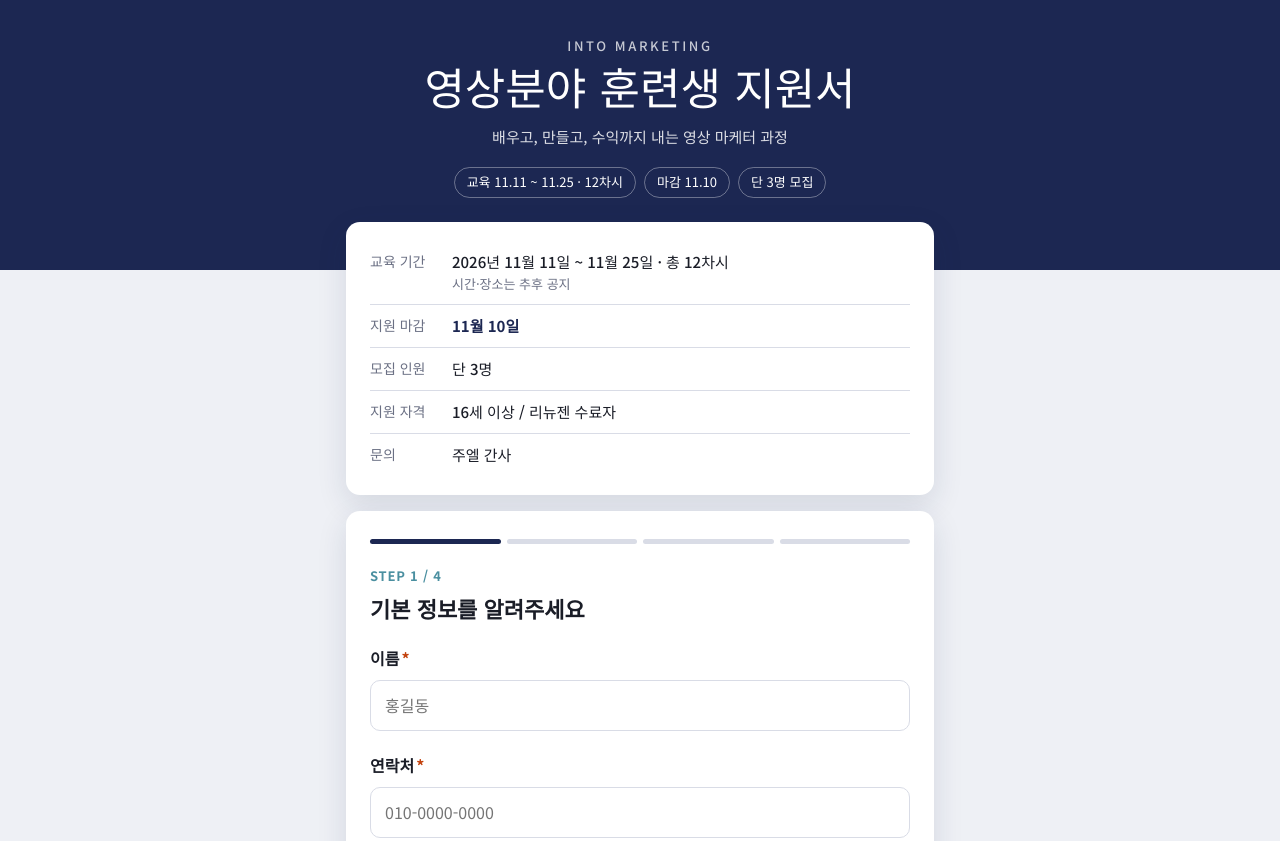
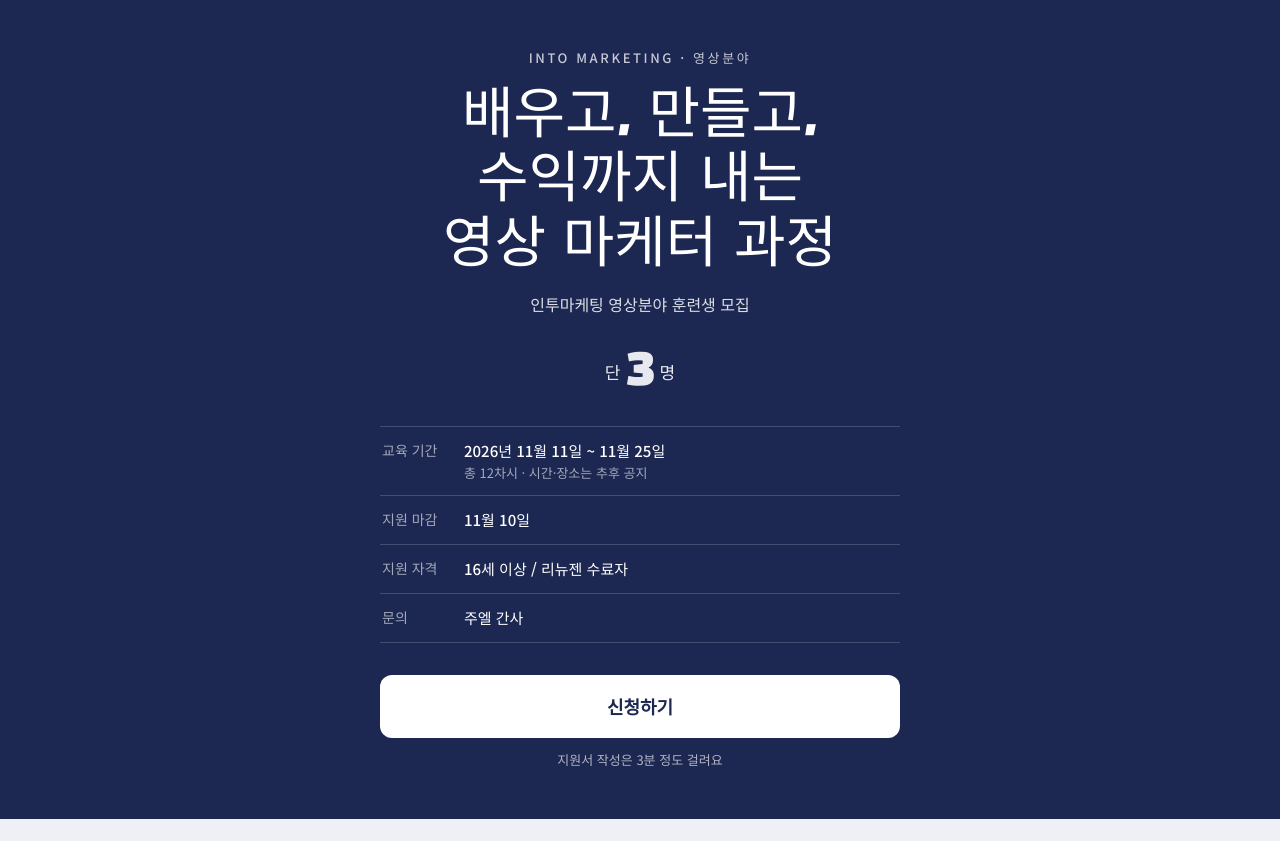
Before and after one commit to juel2414/into-video-apply, a plain HTML site: page index.html in a window 1280 px wide. Shown: the top 841 px of the page. After the commit the page ends 819 px from the top, so only its background shows below. Drawn offline with Linux system fonts and the light colour scheme.

Commit message:
메인 타이틀 화면에서 신청하기를 눌러 지원서로 넘어가게 변경
Co-Authored-By: Claude Opus 5.5 <noreply@anthropic.com>

```diff
--- a/index.html
+++ b/index.html
@@ -38,20 +38,31 @@ button,input,textarea{font:inherit;color:inherit}
 .chips{display:flex;flex-wrap:wrap;gap:8px;justify-content:center;margin-top:18px}
 .chips span{border:1px solid rgba(255,255,255,.35);border-radius:999px;padding:4px 12px;font-size:13px}
 
+.band .back{position:absolute;top:16px;left:16px;color:#fff;opacity:.75;font-size:14px;text-decoration:none;padding:4px 6px}
+.band .back:hover{opacity:1}
+.band{position:relative}
+
+/* 메인 타이틀 화면 */
+.intro{min-height:100vh;min-height:100svh;background:var(--navy);color:#fff;display:flex;align-items:center;justify-content:center;padding:48px 20px}
+.intro-in{width:100%;max-width:520px;text-align:center}
+.intro .brand{font-size:13px;letter-spacing:.2em;opacity:.75;font-weight:500}
+.intro h1{font-family:var(--display);font-weight:400;font-size:clamp(36px,9.5vw,56px);line-height:1.15;margin:16px 0 14px;text-wrap:balance}
+.intro .lead{margin:0;opacity:.85;font-size:16px}
+.intro .count{margin:26px 0 30px;font-size:17px;opacity:.9}
+.intro .count b{font-family:var(--display);font-weight:400;font-size:52px;line-height:1;color:#fff;margin:0 4px;vertical-align:-6px}
+.info{margin:0 0 32px;text-align:left;border-top:1px solid rgba(255,255,255,.18)}
+.info div{display:flex;gap:14px;padding:12px 2px;border-bottom:1px solid rgba(255,255,255,.18)}
+.info dt{flex:0 0 68px;color:rgba(255,255,255,.6);font-size:14px}
+.info dd{margin:0;font-size:15px;font-weight:500}
+.info dd small{display:block;color:rgba(255,255,255,.6);font-weight:400;font-size:13px}
+.cta{display:block;width:100%;background:#fff;color:var(--navy);border-radius:12px;padding:17px;font-size:18px;font-weight:900;text-decoration:none;transition:transform .15s,box-shadow .15s}
+.cta:hover{transform:translateY(-2px);box-shadow:0 10px 24px rgba(0,0,0,.25)}
+.cta:focus-visible{outline:3px solid var(--accent);outline-offset:3px}
+.intro .due{margin:12px 0 0;font-size:13px;opacity:.65}
+
 /* 카드 */
 .wrap{max-width:620px;margin:-48px auto 48px;padding:0 16px}
 .card{background:var(--paper);border-radius:14px;box-shadow:0 10px 30px rgba(28,39,82,.12);padding:28px 24px}
-.card + .card{margin-top:16px}
-
-/* 모집 안내 */
-.info{margin:0}
-.info div{display:flex;gap:14px;padding:9px 0;border-bottom:1px solid var(--line)}
-.info div:first-child{padding-top:0}
-.info div:last-child{border-bottom:0;padding-bottom:0}
-.info dt{flex:0 0 68px;color:var(--muted);font-size:14px}
-.info dd{margin:0;font-size:15px;font-weight:500}
-.info dd small{display:block;color:var(--muted);font-weight:400;font-size:13px}
-.info dd.hl{color:var(--navy);font-weight:700}
 
 /* 설문 */
 .progress{display:flex;gap:6px;margin-bottom:22px}
@@ -107,7 +118,28 @@ footer{text-align:center;font-size:13px;color:var(--muted);margin-top:20px}
 </head>
 <body>
 
+<!-- 메인 타이틀 화면 -->
+<section class="intro" id="intro">
+  <div class="intro-in">
+    <div class="brand">INTO MARKETING · 영상분야</div>
+    <h1>배우고, 만들고,<br>수익까지 내는<br>영상 마케터 과정</h1>
+    <p class="lead">인투마케팅 영상분야 훈련생 모집</p>
+    <p class="count">단<b>3</b>명</p>
+    <dl class="info">
+      <div><dt>교육 기간</dt><dd>2026년 11월 11일 ~ 11월 25일<small>총 12차시 · 시간·장소는 추후 공지</small></dd></div>
+      <div><dt>지원 마감</dt><dd>11월 10일</dd></div>
+      <div><dt>지원 자격</dt><dd>16세 이상 / 리뉴젠 수료자</dd></div>
+      <div><dt>문의</dt><dd>주엘 간사</dd></div>
+    </dl>
+    <a class="cta" href="#apply">신청하기</a>
+    <p class="due">지원서 작성은 3분 정도 걸려요</p>
+  </div>
+</section>
+
+<!-- 지원서 화면 -->
+<div id="applyView" hidden>
 <header class="band">
+  <a class="back" href="#">‹ 모집 안내</a>
   <div class="brand">INTO MARKETING</div>
   <h1>영상분야 훈련생 지원서</h1>
   <p>배우고, 만들고, 수익까지 내는 영상 마케터 과정</p>
@@ -119,16 +151,6 @@ footer{text-align:center;font-size:13px;color:var(--muted);margin-top:20px}
 </header>
 
 <main class="wrap">
-  <section class="card" aria-label="모집 안내">
-    <dl class="info">
-      <div><dt>교육 기간</dt><dd>2026년 11월 11일 ~ 11월 25일 · 총 12차시<small>시간·장소는 추후 공지</small></dd></div>
-      <div><dt>지원 마감</dt><dd class="hl">11월 10일</dd></div>
-      <div><dt>모집 인원</dt><dd>단 3명</dd></div>
-      <div><dt>지원 자격</dt><dd>16세 이상 / 리뉴젠 수료자</dd></div>
-      <div><dt>문의</dt><dd>주엘 간사</dd></div>
-    </dl>
-  </section>
-
   <div class="card" id="card">
 
     <form id="form" novalidate>
@@ -248,6 +270,7 @@ footer{text-align:center;font-size:13px;color:var(--muted);margin-top:20px}
 
   <footer>문의 · 주엘 간사 &nbsp;|&nbsp; 인투마케팅</footer>
 </main>
+</div>
 
 <script>
 (function(){
@@ -383,7 +406,19 @@ footer{text-align:center;font-size:13px;color:var(--muted);margin-top:20px}
     }
   });
 
+  // 메인 타이틀 ↔ 지원서 화면 전환 (#apply). 뒤로 가기로 돌아가도 입력한 내용은 남는다
+  const intro = document.getElementById('intro');
+  const applyView = document.getElementById('applyView');
+  function route(){
+    const apply = location.hash === '#apply';
+    intro.hidden = apply;
+    applyView.hidden = !apply;
+    window.scrollTo(0,0);
+  }
+  window.addEventListener('hashchange', route);
+
   show(0);
+  route();
 })();
 </script>
 </body>
```
Also changed, not shown: 1 other file.
